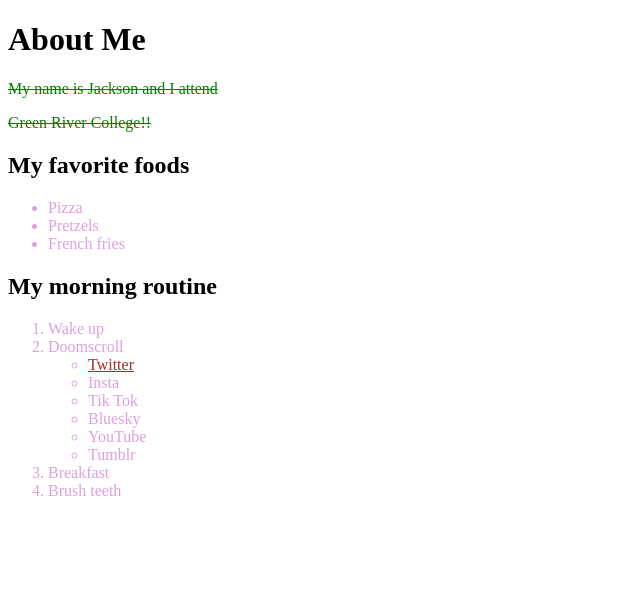
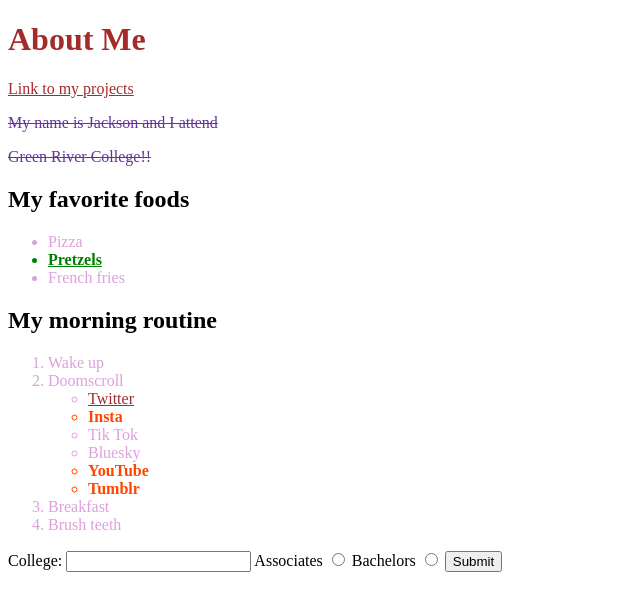
Before and after one commit to JacksonBergerson2029/gitHubLiveCode, a plain HTML site: page index.html in a window 1280 px wide. Shown: the whole page, without its empty margins (0-640 px from the left). Drawn offline with Linux system fonts and the light colour scheme.

Commit message:
Created college form

```diff
--- a/index.html
+++ b/index.html
@@ -9,12 +9,14 @@
 <body>
     <h1>About Me</h1>
     <!--Liana was here-->
+<a href="./projects.html">Link to my projects</a>
+
     <p>My name is Jackson and I attend</p>
     <p>Green River College!!</p>
     <h2>My favorite foods</h2>
     <ul>
         <li>Pizza</li>
-        <li>Pretzels</li>
+        <li id="mostFavorite">Pretzels</li>
         <li>French fries</li>
     </ul>
 
@@ -29,15 +31,27 @@
                         Twitter
                     </a>
                 </li>
-                <li>Insta</li>
+                <li class="favorite">Insta</li>
                 <li>Tik Tok</li>
                 <li>Bluesky</li>
-                <li>YouTube</li>
-                <li>Tumblr</li>
+                <li class="favorite">YouTube</li>
+                <li class="favorite">Tumblr</li>
             </ul>
         </li>
         <li>Breakfast</li>
         <li>Brush teeth</li>
     </ol>
+
+    <form action="https://script.google.com/macros/s/AKfycbz6cewkwC6P68-qotOokhBb_v1Zxr3aozRItX-rFramd4p_7R3XzwHLj7o1mN-6Okez/exec" method="post">
+        <label for="yourCollege">College: </label>
+        <input id="yourCollege" name="college" type="text">
+
+        <label for="associateOption">Associates</label>
+        <input id="associateOption" type="radio" name="degreeType" value="AS">
+        <label for="bachelorOption">Bachelors</label>
+        <input id="bachelorOption" type="radio" name="degreeType" value="BS">
+
+        <button type="submit">Submit</button>
+    </form>
 </body>
 </html>
--- /dev/null
+++ b/projectStyle.css
@@ -0,0 +1,3 @@
+h1{
+    color: blueviolet;
+}
--- a/style.css
+++ b/style.css
@@ -1,5 +1,9 @@
 p {
-    color: green;
+    /*
+    Red is  my favorite color!
+    Red red is the best red.
+    */
+    color: rebeccapurple;
     text-decoration: line-through;
 }
 
@@ -10,3 +14,18 @@ li {
 a {
     color: brown
 }
+
+#mostFavorite {
+    text-decoration: underline;
+    font-weight: bold;
+    color: green;
+}
+
+.favorite {
+    color: orangered;
+    font-weight: bolder;
+}
+
+h1 {
+    color: brown;
+}
```
Also changed, not shown: projects.html (added, +16 -0 lines).
